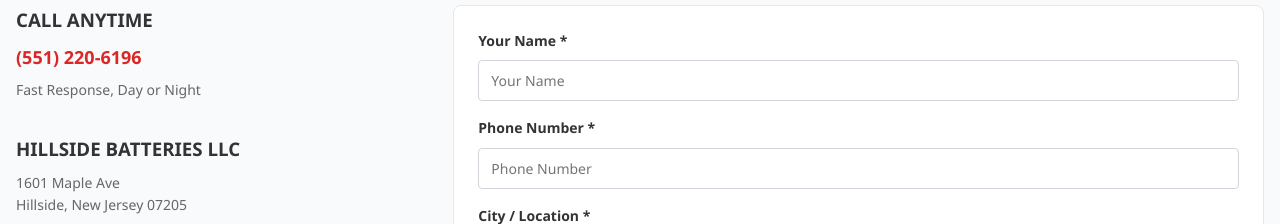
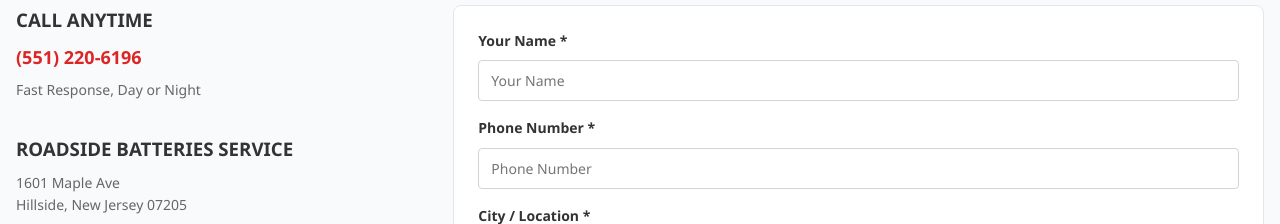
Before and after one commit to borsillahlibrary-art/Tnv, a plain HTML site: page index.html in a window 1280 px wide. Shown: the part 3680-3904 px from the top of the page. Drawn offline with Linux system fonts and the light colour scheme.

Commit message:
Update index.html

```diff
--- a/index.html
+++ b/index.html
@@ -135,7 +135,7 @@
                         <p class="info-text">Fast Response, Day or Night</p>
                     </div>
                     <div class="info-block">
-                        <h3 class="info-title">HILLSIDE BATTERIES LLC</h3>
+                        <h3 class="info-title">ROADSIDE BATTERIES SERVICE</h3>
                         <p class="info-text">1601 Maple Ave<br>Hillside, New Jersey 07205</p>
                         <a href="#" class="info-link">Get Directions →</a>
                     </div>
```
